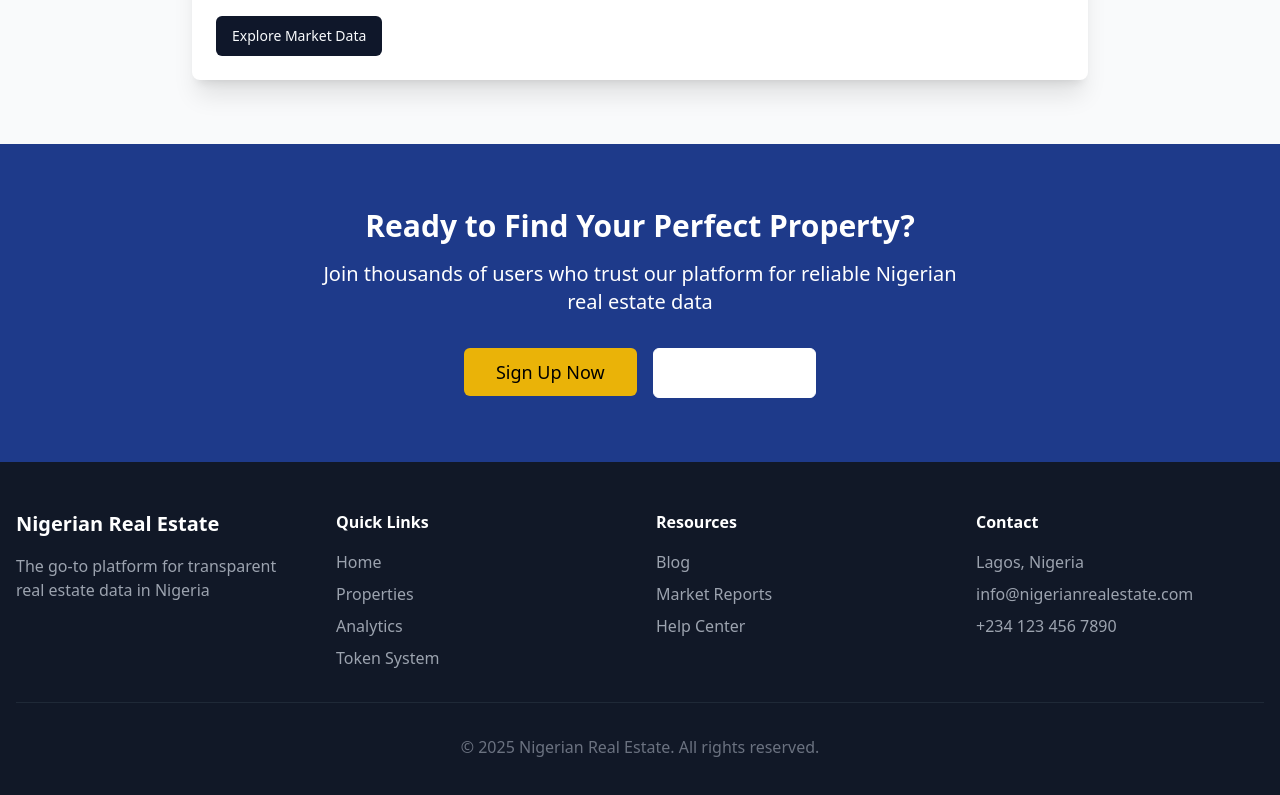
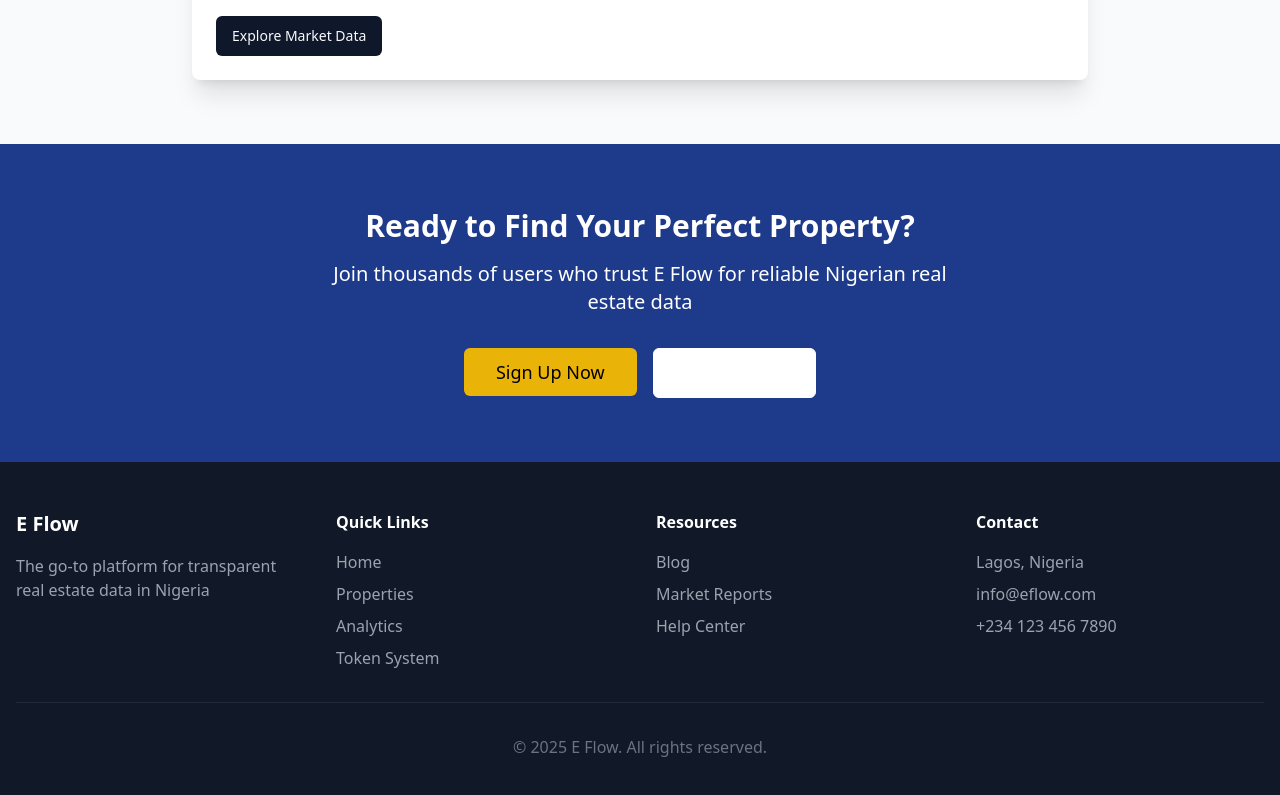
Before and after one commit to PR135TT/e-flow, a React (Vite) app: page / in a window 1280 px wide. Shown: the part 2614-3409 px from the top of the page. Built offline with nearby package versions, Linux system fonts and the light colour scheme.

Commit message:
Rename application to E Flow
Updates the application's name to "E Flow".

```diff
--- a/index.html
+++ b/index.html
@@ -1,11 +1,12 @@
+
 <!DOCTYPE html>
 <html lang="en">
   <head>
     <meta charset="UTF-8" />
     <meta name="viewport" content="width=device-width, initial-scale=1.0" />
-    <title>app-idea-chef</title>
-    <meta name="description" content="Lovable Generated Project" />
-    <meta name="author" content="Lovable" />
+    <title>E Flow</title>
+    <meta name="description" content="The go-to platform for transparent real estate data in Nigeria" />
+    <meta name="author" content="E Flow" />
     <meta property="og:image" content="/og-image.png" />
   </head>
 
--- a/src/pages/Index.tsx
+++ b/src/pages/Index.tsx
@@ -159,7 +159,7 @@ const Index = () => {
         <div className="container mx-auto px-4 text-center">
           <h2 className="text-3xl font-bold mb-4">Ready to Find Your Perfect Property?</h2>
           <p className="text-xl mb-8 max-w-2xl mx-auto">
-            Join thousands of users who trust our platform for reliable Nigerian real estate data
+            Join thousands of users who trust E Flow for reliable Nigerian real estate data
           </p>
           <div className="flex flex-col sm:flex-row gap-4 justify-center">
             <Button className="bg-yellow-500 hover:bg-yellow-600 text-black text-lg px-8 py-6">
@@ -177,7 +177,7 @@ const Index = () => {
         <div className="container mx-auto px-4">
           <div className="grid grid-cols-1 md:grid-cols-4 gap-8">
             <div>
-              <h3 className="text-xl font-bold mb-4">Nigerian Real Estate</h3>
+              <h3 className="text-xl font-bold mb-4">E Flow</h3>
               <p className="text-gray-400">The go-to platform for transparent real estate data in Nigeria</p>
             </div>
             <div>
@@ -201,13 +201,13 @@ const Index = () => {
               <h4 className="font-bold mb-4">Contact</h4>
               <ul className="space-y-2">
                 <li className="text-gray-400">Lagos, Nigeria</li>
-                <li className="text-gray-400">info@nigerianrealestate.com</li>
+                <li className="text-gray-400">info@eflow.com</li>
                 <li className="text-gray-400">+234 123 456 7890</li>
               </ul>
             </div>
           </div>
           <div className="border-t border-gray-800 mt-8 pt-8 text-center text-gray-500">
-            <p>&copy; {new Date().getFullYear()} Nigerian Real Estate. All rights reserved.</p>
+            <p>&copy; {new Date().getFullYear()} E Flow. All rights reserved.</p>
           </div>
         </div>
       </footer>
```
